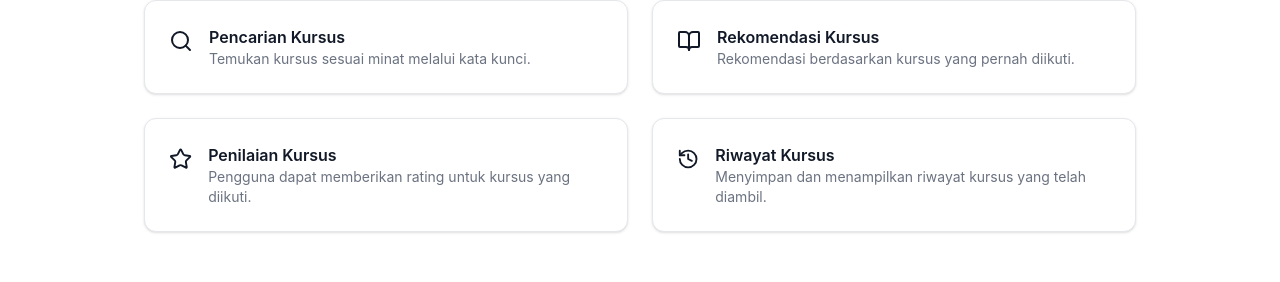
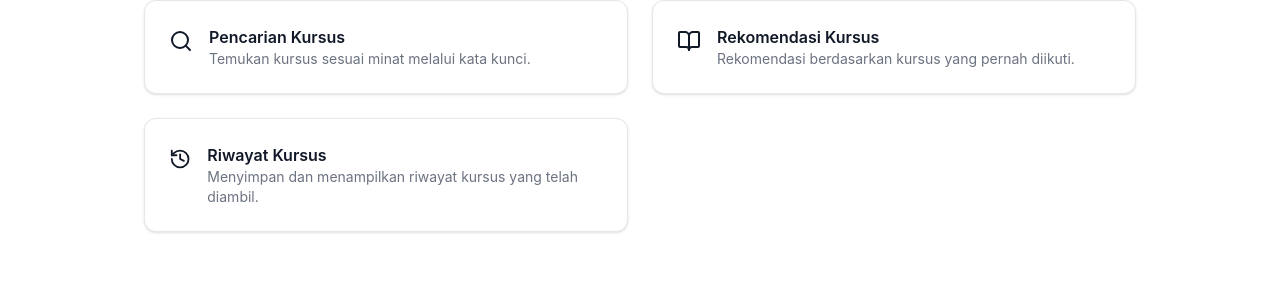
Before and after one commit to FrancoisSinurat/sinity-course, a Next.js app: page /about in a window 1280 px wide. Shown: the part 412-694 px from the top of the page. Built offline with nearby package versions, Linux system fonts and the light colour scheme; no server answers.

Commit message:
final dev

```diff
--- a/components/FeatureSection.tsx
+++ b/components/FeatureSection.tsx
@@ -2,7 +2,6 @@
 
 import {
   Search,
-  Star,
   BookOpen,
   History,
 } from "lucide-react"
@@ -34,15 +33,7 @@ export const FeatureSection = () => {
             </div>
           </li>
 
-          <li className="bg-background p-6 rounded-xl shadow border flex items-start gap-4">
-            <Star className="w-6 h-6 mt-1 text-primary" />
-            <div>
-              <h3 className="font-semibold">Penilaian Kursus</h3>
-              <p className="text-sm text-muted-foreground">
-                Pengguna dapat memberikan rating untuk kursus yang diikuti.
-              </p>
-            </div>
-          </li>
+
 
           <li className="bg-background p-6 rounded-xl shadow border flex items-start gap-4">
             <History className="w-6 h-6 mt-1 text-primary" />
```
